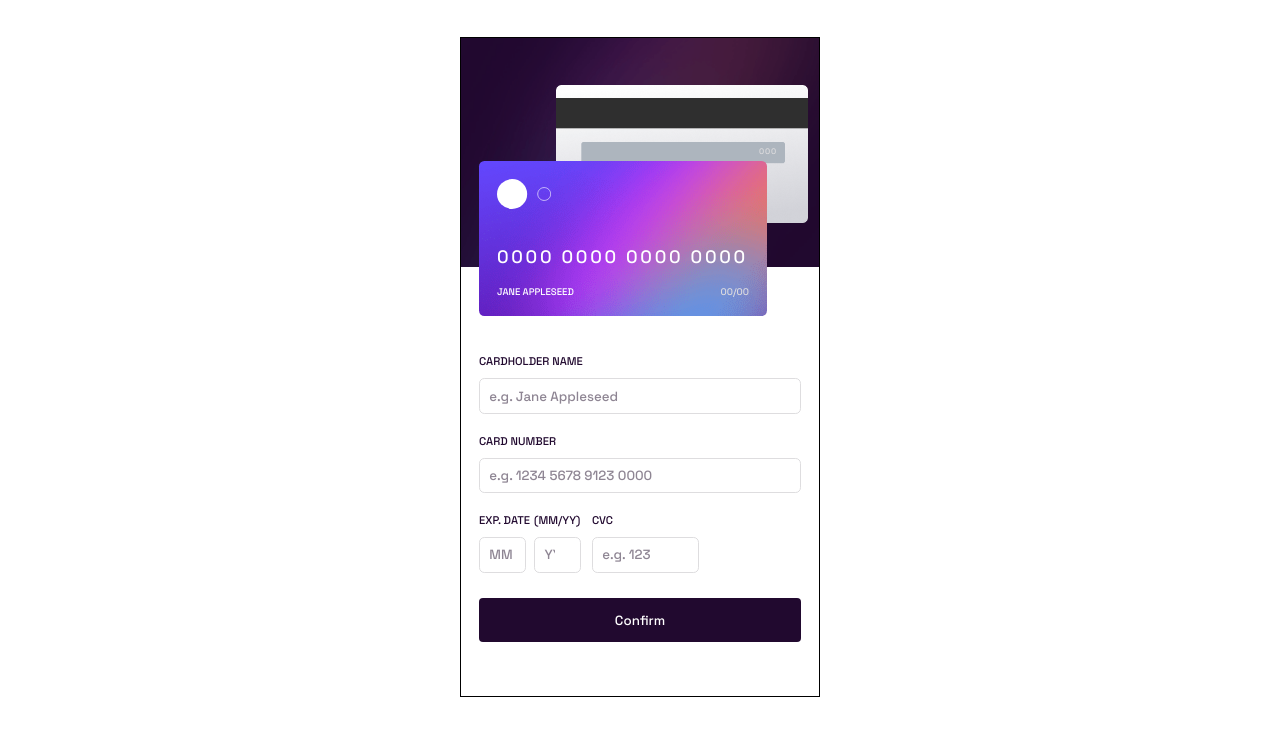
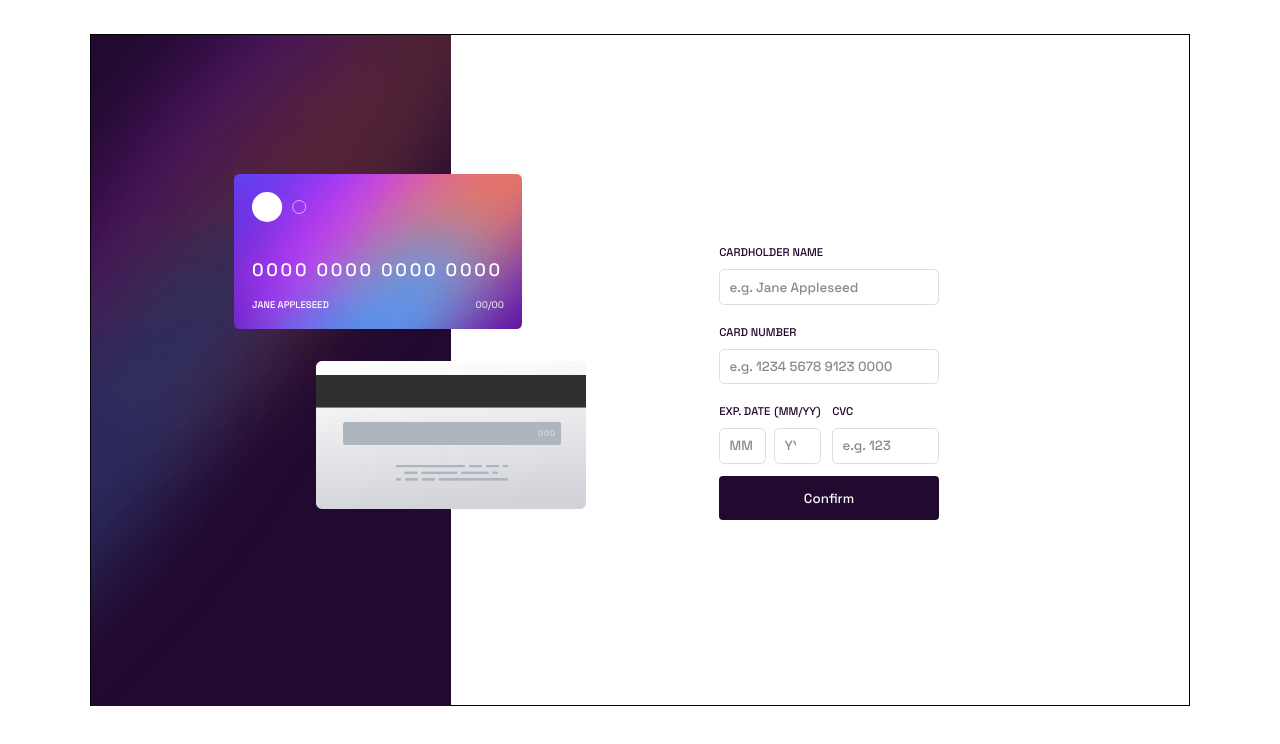
Before and after one commit to ikennarichard/Interactive-details-page, a plain HTML site: page index.html in a window 1280 px wide. Drawn offline with Linux system fonts and the light colour scheme.

Commit message:
Add styles for large screens

```diff
--- a/index.html
+++ b/index.html
@@ -10,10 +10,13 @@
 </head>
 <body>
   <main>
+    <div class="left_grid">
     <!-- background  -->
     <div class="bg_back">
-
-      <img src="./images/bg-main-mobile.png" alt="" class="bg_image">
+      <picture>
+        <source media="(min-width:900px)" srcset="./images/bg-main-desktop.png">
+        <img src="./images/bg-main-mobile.png" alt="" class="bg_image">
+      </picture>
       <img src="./images/bg-card-back.png" alt="back of card" class="card_back">
       <div class="cvc_no">000</div>
 
@@ -31,6 +34,7 @@
         </div>
       </div>
     </div>
+  </div>
     <!-- form -->
     <form action="#">
         <!-- cardholder name -->
--- a/styles.css
+++ b/styles.css
@@ -48,7 +48,6 @@ img {
 
 main {
     width: 360px;
-    border: 1px solid black;
 }
 
 
@@ -195,3 +194,51 @@ button {
     font-family: 'Space Grotesk', sans-serif;
     margin-block-start: 1em;
 }
+
+
+/* media queries */
+
+@media (min-width:900px) {
+
+    main {
+        display: grid;
+        grid-template-columns: minmax(360px, 25%) 1fr;
+        place-items: center;
+        gap: 1em;
+        width: 100%;
+        max-width: 1100px;
+        border: 1px solid black;
+        height: 672px;
+    }
+
+
+    form {
+        margin-block-start: -17em;
+        padding: 0;
+    }
+
+
+    .card_ {
+        background-position: 80% 30%;
+        transform: translate(125px, -700px);
+    }
+
+
+    .card_back {
+        position: initial;
+        transform: translate(225px, -350px);
+        width: 15em;
+    }
+
+
+    button {
+        margin: 0;
+    }
+
+
+    .cvc_no {
+        transform: translate(447px, -436px);
+        /* border: 1px solid black; */
+        width: fit-content;
+    }
+}
```
